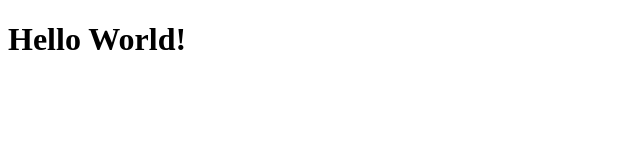
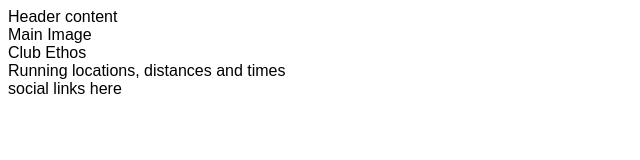
Before and after one commit to Archie9010/love-running, a plain HTML site: page index.html in a window 1280 px wide. Shown: the whole page, without its empty margins (0-640 px from the left). Drawn offline with Linux system fonts and the light colour scheme.

Commit message:
Add core structure for home page

```diff
--- a/assets/css/style.css
+++ b/assets/css/style.css
@@ -0,0 +1,3 @@
+body {
+    font-family: Arial;
+}
--- a/index.html
+++ b/index.html
@@ -4,9 +4,25 @@
     <meta charset="UTF-8">
     <meta http-equiv="X-UA-Compatible" content="IE=edge">
     <meta name="viewport" content="width=device-width, initial-scale=1.0">
-    <title>Document</title>
+    <meta name="description" content="Love running club for runners in Dublin, Ireland">
+    <meta name="keywords" content="love running, running club, ireland, dublin">
+
+    <link rel="stylesheet" href="assets/css/style.css">
+    <title>Love Running</title>
 </head>
 <body>
-    <h1>Hello World!</h1>
+   <header>Header content</header>
+   <section>
+       Main Image
+   </section>
+   <section>
+       Club Ethos
+   </section>
+   <section>
+       Running locations, distances and times
+   </section>
+   <footer>
+       social links here
+   </footer>
 </body>
 </html>
```
